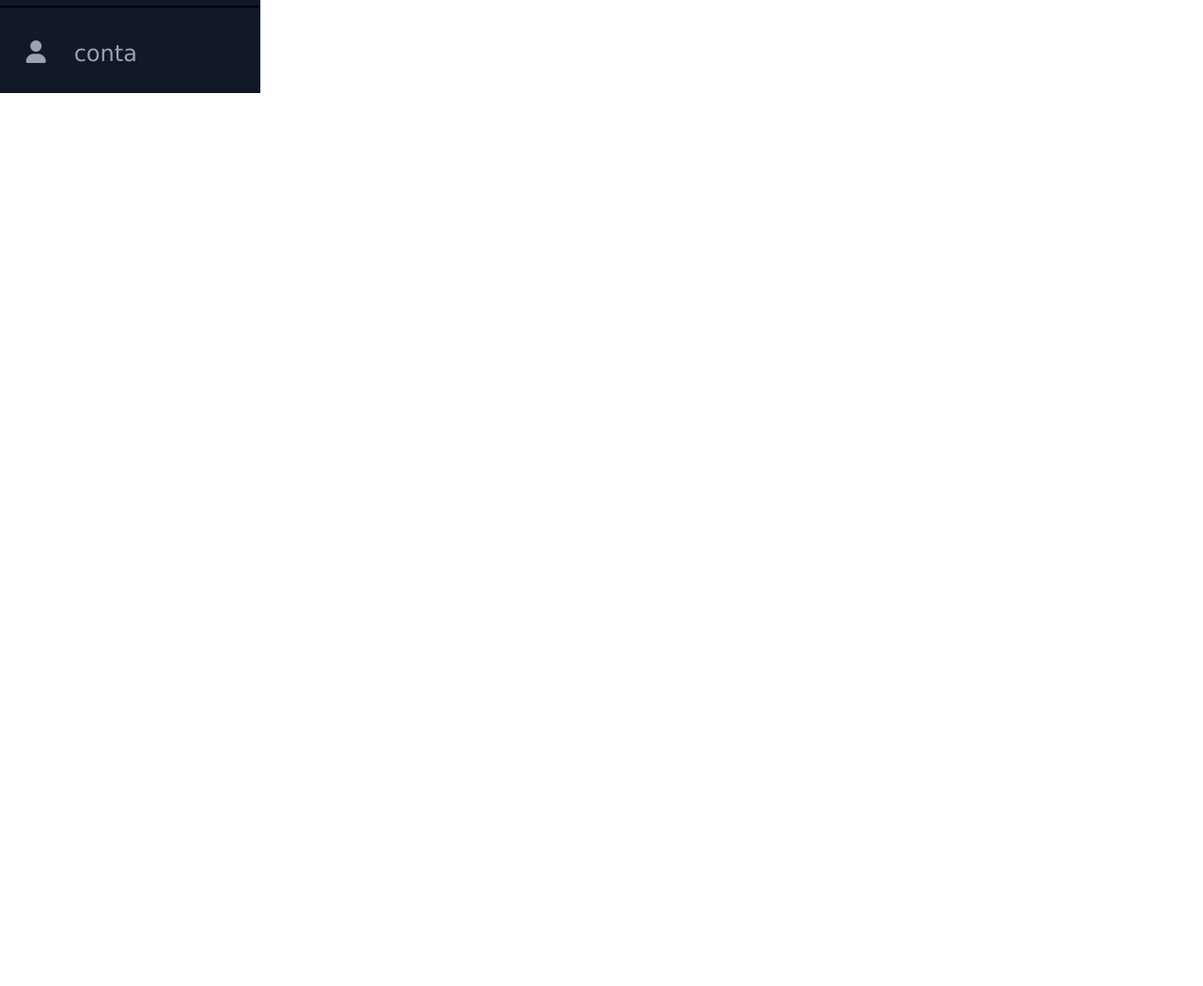
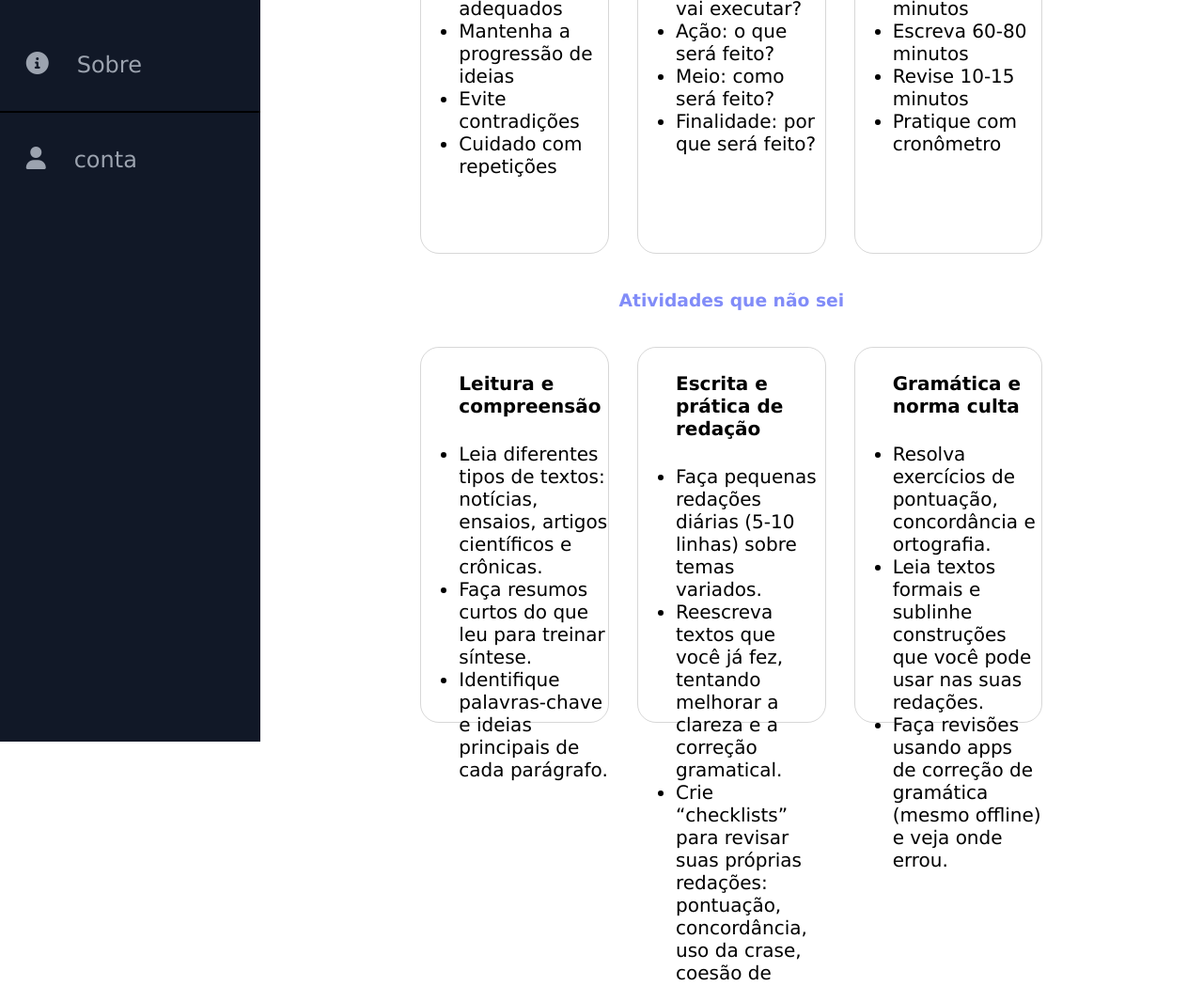
Before and after one commit to Pontua-Ai/site, a plain HTML site: page dicas.html in a window 1280 px wide. Shown: the part 729-1778 px from the top of the page at 94% size. Before the commit the page ends 828 px from the top, so only its background shows below. Drawn offline with Linux system fonts and the light colour scheme.

Commit message:
organiznado parte de dicas

```diff
--- a/dicas.css
+++ b/dicas.css
@@ -1,7 +1,3 @@
-div, h1, h3{
-    border: 1px solid;
-}
-
 main{
     width: 85%;
     height: 100%;
@@ -17,15 +13,17 @@ h1, h3{
 
 .collumOne, .collumTwo{
     display: flex;
-    border: 1px solid;
     width: 100%;
     justify-content: center;
-
+    gap: 30px;
 }
 
 ul{
-    border: 1px solid;
     width: 20%;
+    height: 400px;
     display: flex;
     flex-direction: column;
+    font-size: 20px;
+    border: 1px solid var(--gray);
+    border-radius: 20px;
 }
--- a/dicas.html
+++ b/dicas.html
@@ -137,6 +137,34 @@
                 <li>Pratique com cronômetro</li>
             </ul>
         </div>
+
+        <h3>Atividades que não sei</h3>
+
+        <div class="collumOne">
+
+            <ul>
+                <h4>Leitura e compreensão</h4>
+                <li>Leia diferentes tipos de textos: notícias, ensaios, artigos científicos e crônicas.</li>
+                <li>Faça resumos curtos do que leu para treinar síntese.</li>
+                <li>Identifique palavras-chave e ideias principais de cada parágrafo.</li>
+            </ul>
+
+
+            <ul>
+                <h4>Escrita e prática de redação</h4>
+                <li>Faça pequenas redações diárias (5-10 linhas) sobre temas variados.</li>
+                <li>Reescreva textos que você já fez, tentando melhorar a clareza e a correção gramatical.</li>
+                <li>Crie “checklists” para revisar suas próprias redações: pontuação, concordância, uso da crase, coesão de ideias.</li>
+            </ul>
+
+
+            <ul>
+                <h4>Gramática e norma culta</h4>
+                <li>Resolva exercícios de pontuação, concordância e ortografia.</li>
+                <li>Leia textos formais e sublinhe construções que você pode usar nas suas redações.</li>
+                <li>Faça revisões usando apps de correção de gramática (mesmo offline) e veja onde errou.</li>
+            </ul>
+        </div>
     </main>
 </body>
 
--- a/header.css
+++ b/header.css
@@ -38,10 +38,10 @@ hr{
 }
 
 .menu{
-    height: 70%;
+    height: 45%;
     display: flex;
     flex-direction: column;
-    justify-content: center;
+    justify-content: space-between;
 }
 
 .materia,
@@ -51,7 +51,6 @@ hr{
 .dicas,
 .sobre{
     display: flex;
-    padding-bottom: 10px;
 }
 
 a{
```
